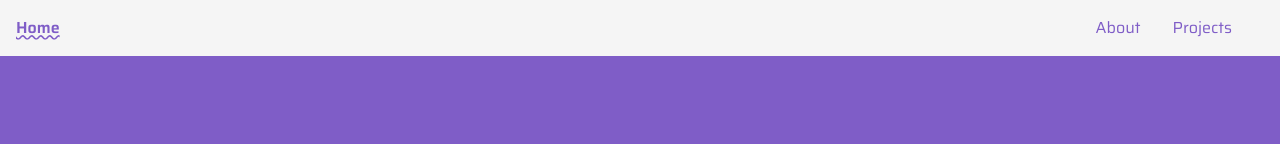
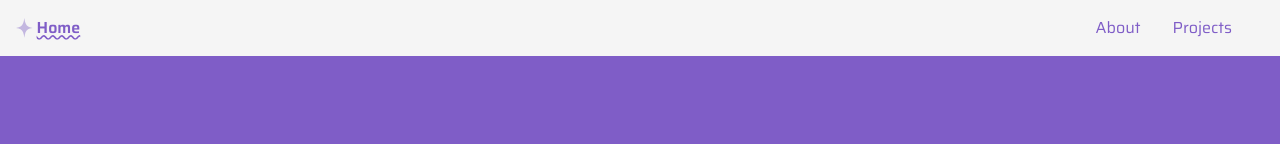
Before and after one commit to mchlol/portfolio-23, a React (Vite) app: page / in a window 1280 px wide. Shown: the top 144 px of the page. Built offline with nearby package versions, Linux system fonts and the light colour scheme.

Commit message:
style Nav

```diff
--- a/src/App.css
+++ b/src/App.css
@@ -54,6 +54,8 @@ body {
   margin: 0;
 }
 
+/* nav */
+
 nav {
   display: flex;
   justify-content: space-between;
@@ -66,6 +68,17 @@ nav {
   top: 0;
   background-color: var(--light);
   z-index: 1;
+}
+
+.align {
+  display: flex;
+  justify-content: center;
+  align-items: center;
+  gap: 0.25rem;
+}
+
+.colour {
+  filter: sepia(100%) contrast(100%) brightness(75%) hue-rotate(195deg);
 }
 
 nav .active-link {
--- a/src/components/Nav.jsx
+++ b/src/components/Nav.jsx
@@ -1,4 +1,5 @@
 import { NavLink } from "react-router-dom";
+import SparkGrey from "../assets/spark-grey.svg"
 
 export default function Nav() {
 
@@ -7,8 +8,11 @@ export default function Nav() {
             <div>
                 <NavLink
                 to="/"
-                className={ (obj) => obj.isActive ? "active-link" : null}
+                className={ (obj) => obj.isActive ? "active-link align" : "align"}
                 >
+                    <img src={SparkGrey} alt="a lil grey spark shape"
+                    className="colour"
+                    height={20}/>
                     Home
                 </NavLink>
             </div>
```
Also changed, not shown: src/assets/spark-grey.svg (added).
